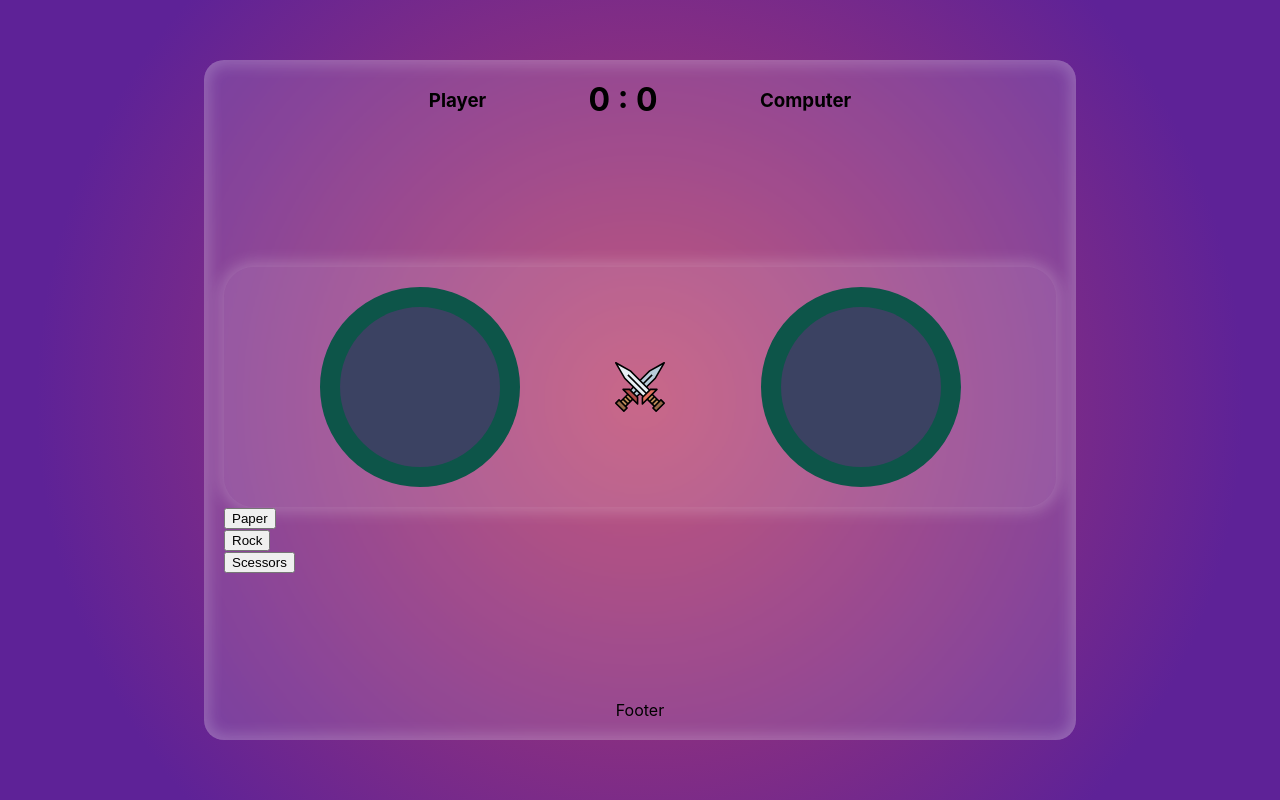
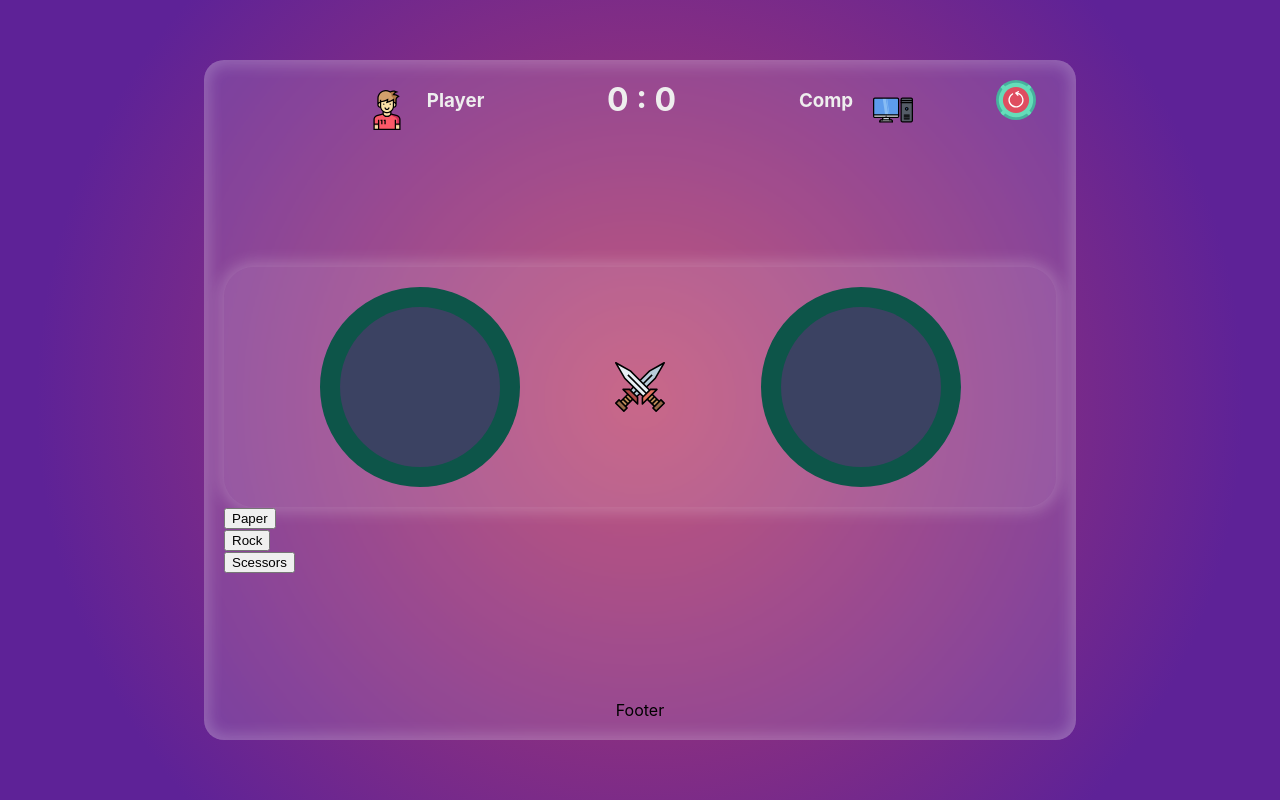
Before and after one commit to kubo550/rock-paper-scissors, a React (Create React App) app: page / in a window 1280 px wide. Built offline with nearby package versions, Linux system fonts and the light colour scheme; the HTML template or start-up script is replaced by a standard one.

Commit message:
Add reset btn

```diff
--- a/src/components/Header/Header.styles.ts
+++ b/src/components/Header/Header.styles.ts
@@ -5,8 +5,30 @@ export const Wrapper = styled.div`
     display: flex;
     align-items: center;
     justify-content: space-evenly;
+    color: #eee;
+    position: relative;
+
 
     h3, h1 {
         margin-top: 0;
     }
+
+    div {
+        display: flex;
+        justify-content:center;
+        align-items:center;
+
+        img {
+            margin: 0 20px;
+        }
+    }
+
 `;
+
+
+export const Reset = styled.img`
+    position: absolute;
+    top: 0px;
+    right: 20px;
+    cursor: pointer;
+`
--- a/src/components/Header/Header.tsx
+++ b/src/components/Header/Header.tsx
@@ -1,24 +1,33 @@
 import { useScore } from "../../context/ScoreContext";
+import { profs, images } from "../../assets";
 import * as S from "./Header.styles";
 
 const Header = () => {
   const {
     score: { player, computer },
+    reset,
   } = useScore();
 
   return (
     <S.Wrapper>
       <div>
-        <img src='' alt='' />
+        <img src={profs.player} alt='player' width='40' />
+        <h3>Player</h3>
       </div>
-      <h3>Player</h3>
       <h1>
         {player} : {computer}
       </h1>
-      <h3>Computer</h3>
       <div>
-        <img src='' alt='' />
+        <h3>Comp</h3>
+        <img src={profs.computer} alt='computer' width='40' />
       </div>
+      <S.Reset
+        src={images.reset}
+        alt='Reset button'
+        title='Reset'
+        width='40'
+        onClick={reset}
+      />
     </S.Wrapper>
   );
 };
```
